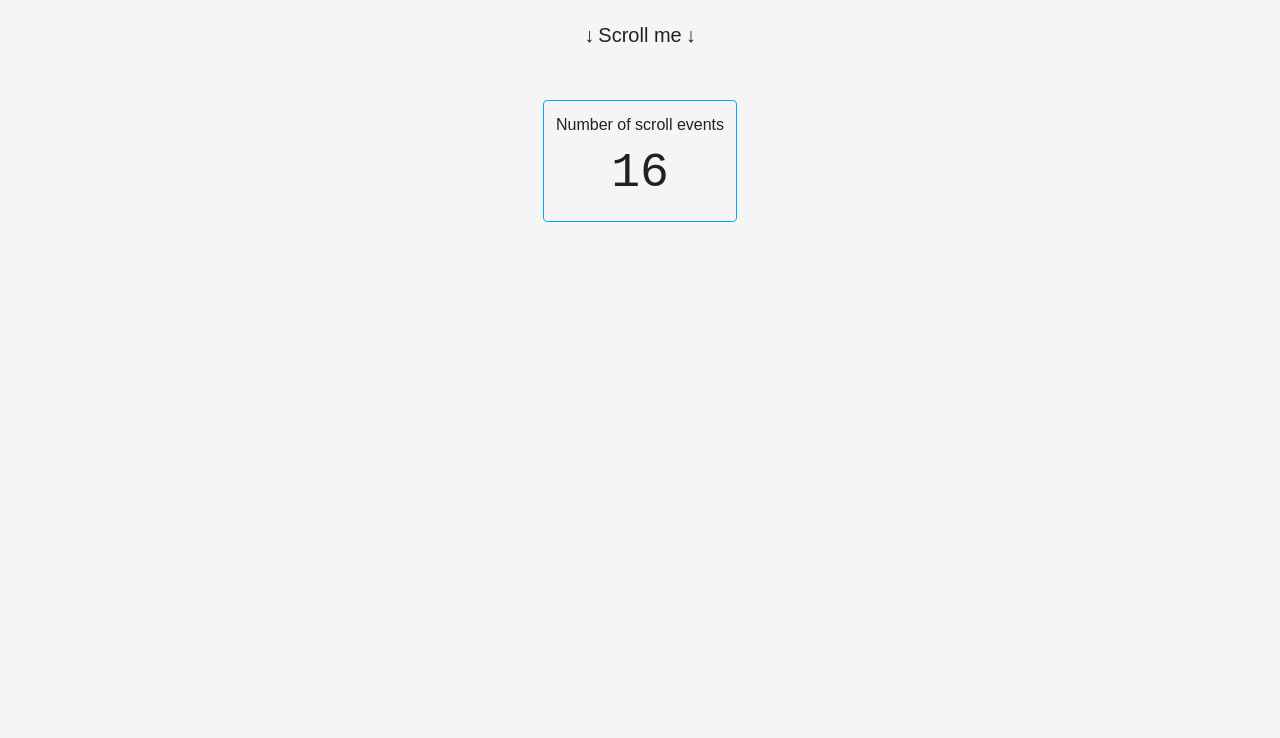
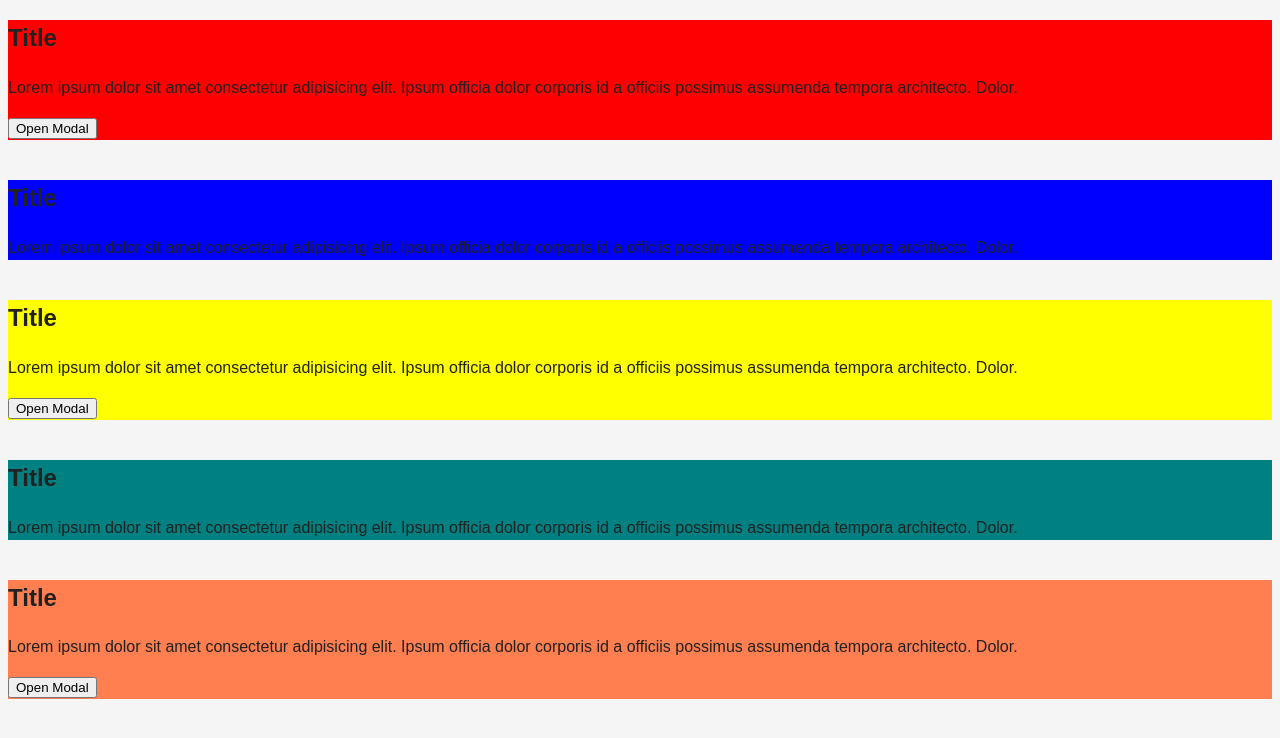
Before and after one commit to innakostich/-js-72-lessons, a plain HTML site: page index.html in a window 1280 px wide. Shown: the top 738 px of the page. Drawn offline with Linux system fonts and the light colour scheme.

Commit message:
adds modue 7 lesson 13 samples

```diff
--- a/css/styles.css
+++ b/css/styles.css
@@ -45,3 +45,72 @@ body {
     font-size: 48px;
     font-family: monospace;
   }
+
+  .btn {
+    position: absolute;
+    padding: 20px 30px;
+    border-radius: 5px;
+    border: none;
+    top: 30px;
+    left: 50%;
+    color: #fff;
+    background-color: blue;
+    outline: none;
+    text-transform: capitalize;
+    font-size: 30px;
+    transition: 0.3s ease all;
+    /*transform: translate(-50%);*/
+  }
+
+  .win {
+    background-color: green;
+  }
+
+  .faill {
+    background-color: red;
+  }
+
+  .danger {
+    background-color: brown;
+  }
+
+  .atention {
+    background-color: yellowgreen;
+  }
+
+  .section {
+    margin-bottom: 40px;
+  }
+
+  .red {
+    background-color: red;
+  }
+
+  .blue {
+    background-color: blue;
+  }
+
+  .yellow {
+    background-color: yellow;
+  }
+
+  .teal {
+    background-color: teal;
+  }
+
+  .coral {
+    background-color: coral;
+  }
+
+  /* .list__item {
+      transition: 1s;
+  } */
+
+  /* .change {
+      color: red;
+      font-size: 50px;
+      font-weight: 700;
+  }
+  .hide {
+      display: none;
+  } */
--- a/index.html
+++ b/index.html
@@ -9,14 +9,55 @@
 
 </head>
 <body>
-    <p class="cta">Scroll me</p>
+   <header></header>
+   <main>
+     <section class="section red">
+      <h2>Title</h2>
+      <p>Lorem ipsum dolor sit amet consectetur adipisicing elit. Ipsum officia dolor corporis id a officiis possimus assumenda tempora architecto. Dolor.</p>
+      <button class="modal" data-modal="modalWindow">Open Modal</button>
+     </section>
+
+     <section class="section blue">
+      <h2>Title</h2>
+      <p>Lorem ipsum dolor sit amet consectetur adipisicing elit. Ipsum officia dolor corporis id a officiis possimus assumenda tempora architecto. Dolor.</p>
+     </section>
+
+     <section  class="section yellow">
+      <h2>Title</h2>
+      <p>Lorem ipsum dolor sit amet consectetur adipisicing elit. Ipsum officia dolor corporis id a officiis possimus assumenda tempora architecto. Dolor.</p>
+      <button class="modal" data-modal="modalWindow">Open Modal</button>
+     </section>
+
+     <section class="section teal">
+      <h2>Title</h2>
+      <p>Lorem ipsum dolor sit amet consectetur adipisicing elit. Ipsum officia dolor corporis id a officiis possimus assumenda tempora architecto. Dolor.</p>
+     </section>
+
+     <section class="section coral">
+      <h2>Title</h2>
+      <p>Lorem ipsum dolor sit amet consectetur adipisicing elit. Ipsum officia dolor corporis id a officiis possimus assumenda tempora architecto. Dolor.</p>
+      <button class="modal" data-modal="modalWindow">Open Modal</button>
+     </section>
+
+
+   </main>
+   <footer></footer>
+
+  <!-- <div class="container">
+    <button class="btn win">Click me</button>
+    <button class="btn faill">Click me</button>
+    <button class="btn danger">Click me</button>
+    <button class="btn atention">Click me</button>
+    <button class="btn">Click me</button>
+</div> -->
+    <!-- <p class="cta">Scroll me</p>
 
     <div class="event-counter">
       <div class="box">
         <p>Number of scroll events</p>
         <span class="output">0</span>
       </div>
-    </div>
+    </div> -->
       <script src="./js/01-switch.js" type="module"></script>
     <!-- <script src="./js/02-for-loop.js" type="module"></script> -->
     <!-- <script src="./js/03-purchase.js" type="module"></script> -->
--- a/js/01-switch.js
+++ b/js/01-switch.js
@@ -167,11 +167,26 @@
 //   alert("Descendant click handler");
 // });
 
+  /////////////////////    Running Buttons      ///////////////////////
+// const container = document.querySelector(".container");
+// const hoverHandler = (e) => {
 
-const output = document.querySelector(".output");
-let scrollEventCounter = 0;
+//   const { target: button } = e;
 
-document.addEventListener("scroll", () => {
-  scrollEventCounter += 1;
-  output.textContent = scrollEventCounter;
+//   button.style.top = `${Math.floor (Math.random() * (window.innerHeight - button.clientHeight))}px` ;
+
+//   button.style.left = `${Math.floor (Math.random() * (window.innerWidth - button.clientWidth))}px` ;
+
+
+// };
+
+// container.addEventListener ( 'mouseover', hoverHandler) ;
+
+const main = document.querySelector("main");
+
+main.addEventListener ("click", (e) => {
+  const { target } = e ;
+
+  if ( target.dataset.modal)
+ console.log("click");
 });
```
